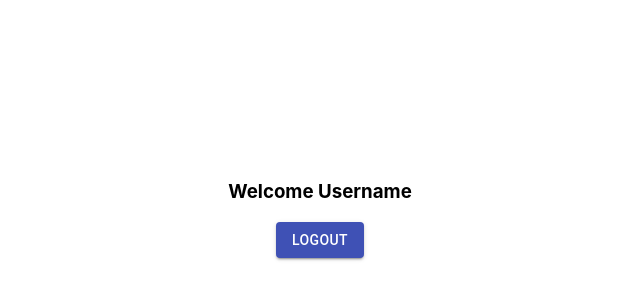
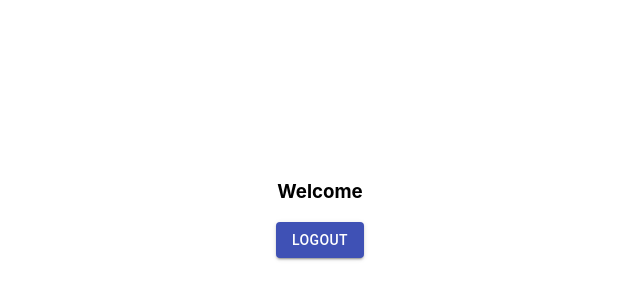
Before and after one commit to TatoCuervo/todo-app-frontend, a React (Create React App) app: page /welcome in a window 1280 px wide. Shown: the part 190-490 px from the top of the page, without its empty margins (320-960 px from the left). Built offline with nearby package versions, Linux system fonts and the light colour scheme.

Commit message:
Wire up Welcome component with store to display loggedIn username

```diff
--- a/src/components/Login/Login.jsx
+++ b/src/components/Login/Login.jsx
@@ -36,8 +36,6 @@ function Login(props) {
           // Dispatch authenticate action
           props.authenticate(values.user, values.password);
           history.push('/welcome');
-
-          //TODO: add error handling
 
           setSubmitting(false);
         }}
--- a/src/components/Welcome/Welcome.jsx
+++ b/src/components/Welcome/Welcome.jsx
@@ -1,4 +1,5 @@
 import React from 'react';
+import {connect} from 'react-redux'
 import { Grid, Button } from '@material-ui/core';
 
 function Welcome(props) {
@@ -10,7 +11,7 @@ function Welcome(props) {
 
   return (
     <Grid container direction='column' alignItems='center' spacing={2}>
-      <h3>Welcome Username</h3>
+      <h3>Welcome {props.username}</h3>
       <Button variant='contained' color='primary' onClick={handleLogout}>
         Logout
       </Button>
@@ -18,4 +19,8 @@ function Welcome(props) {
   );
 }
 
-export default Welcome;
+const mapStateToProps = state => {
+  return { username: state.auth.user };
+};
+
+export default connect(mapStateToProps, null)(Welcome);
--- a/src/redux/actions/authActions.js
+++ b/src/redux/actions/authActions.js
@@ -23,5 +23,5 @@ export const authenticate = (username, password) => (dispatch) => {
 
   //mocked for now
   //localStorage.setItem('token', 'fake-mocked-token');
-  dispatch(setUser('mock username'));
+  dispatch(setUser(username));
 };
```
